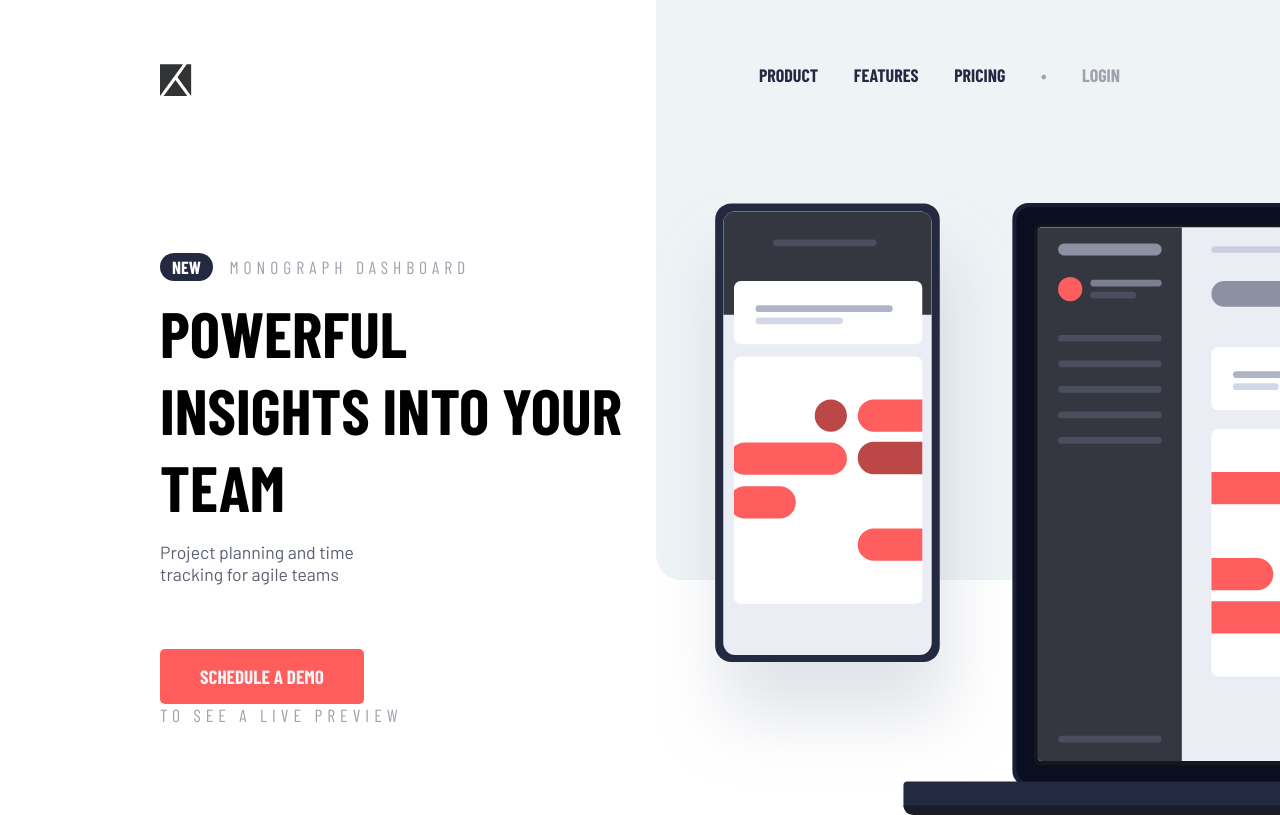
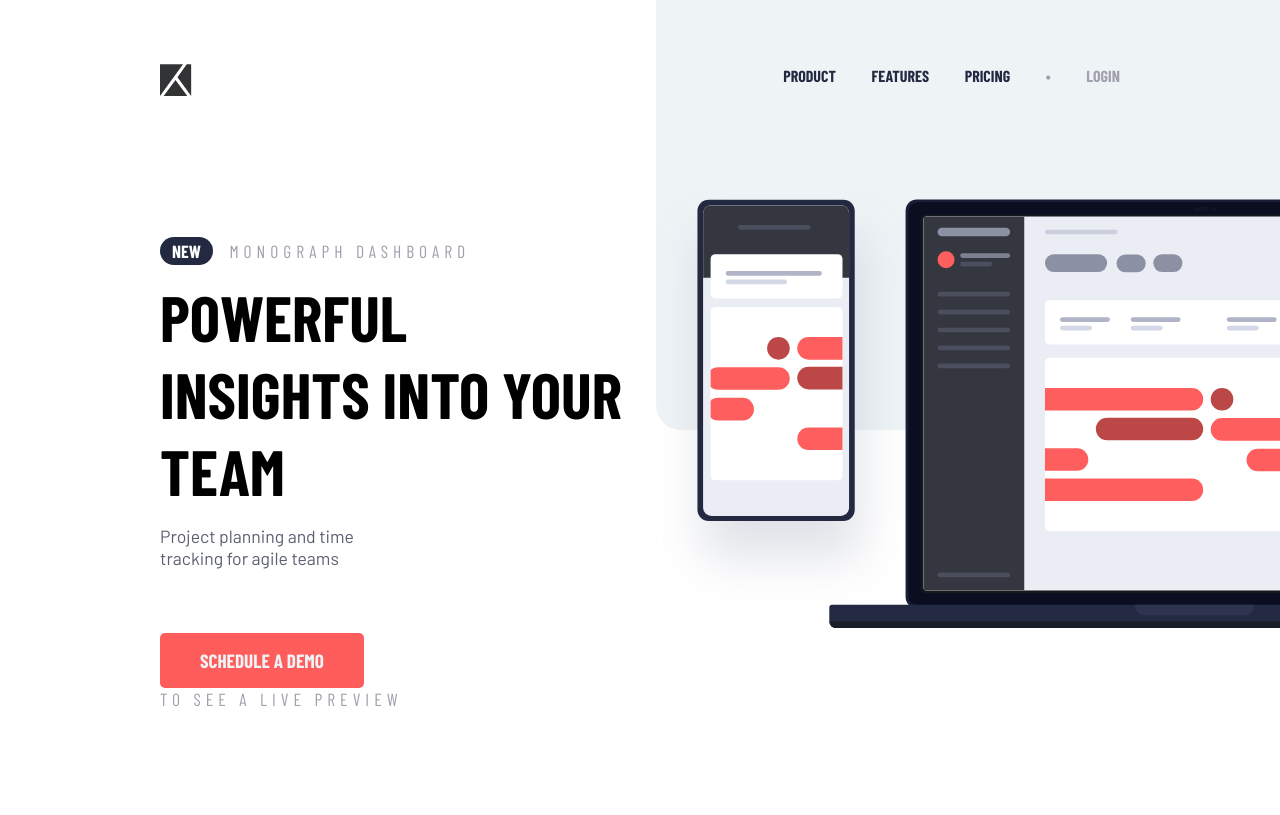
Before and after one commit to Sean-Bradbury/Project-Tracking-Component, a plain HTML site: page index.html in a window 1280 px wide. Drawn offline with nearby package versions, Linux system fonts and the light colour scheme.

Commit message:
CSS Positional changes
Main image sizing adjustment
Padding added to main-a
Nav font size reduced

```diff
--- a/css/style.scss
+++ b/css/style.scss
@@ -105,6 +105,7 @@ a {
       margin-left: 2rem;
       font-family: 'Barlow Condensed', sans-serif;
       font-weight: 700;
+      font-size: 1rem;
       text-transform: uppercase;
       color: $veryDarkBlue;
 
@@ -143,7 +144,7 @@ a {
       width: 100%;
       height: 100%;
       padding-right: 0;
-      padding-top: 6rem;
+      padding-top: 5rem;
 
       .btn,
       .secondary-heading-d {
@@ -175,14 +176,14 @@ a {
           background-size: cover;
           height: 0;
           padding: 0;
-          padding-bottom: 100%;
+          padding-bottom: 70%;
         }
       }
 
     }
 
     .main-b-bg {
-      height: 600px;
+      height: 450px;
       width: 50%;
       background-color: $lightGrayishBlue;
       border-radius: 25px;
```
Also changed, not shown: css/style.css, 1 other file.
